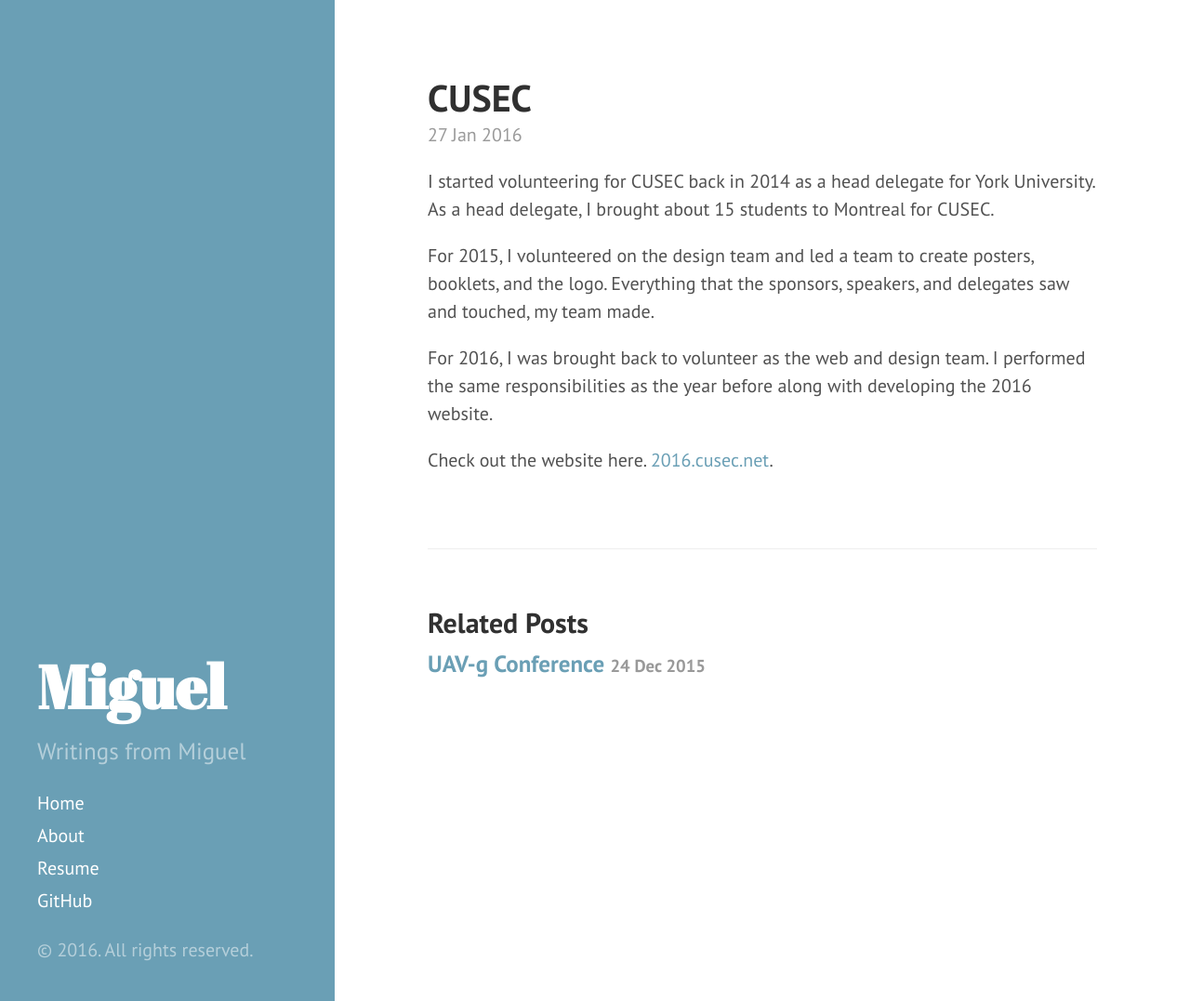
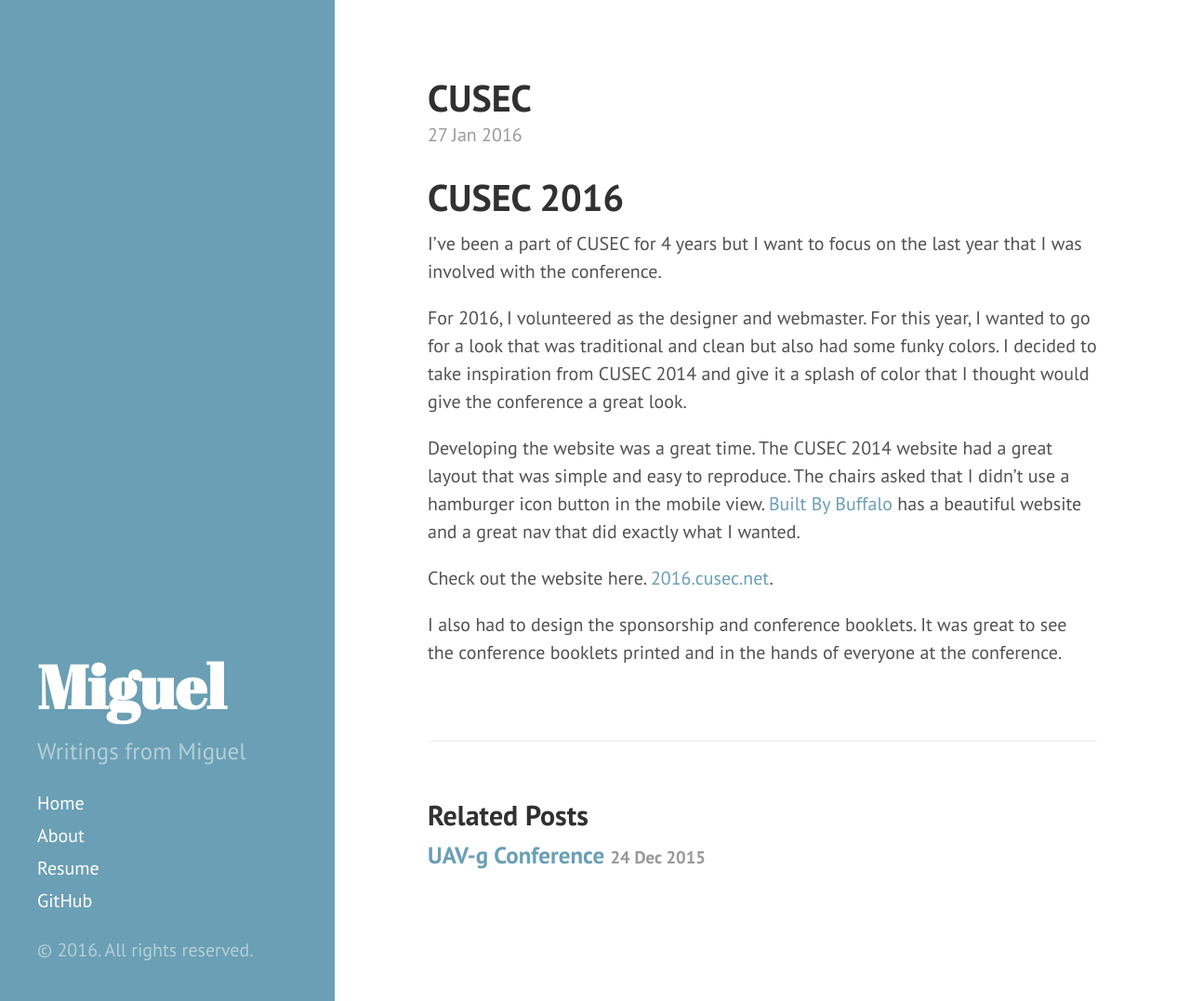
Before and after one commit to migueog/migueog.github.io, a Jekyll site: the page built from _posts/2016-1-27-cusec.md, in a window 1280 px wide and 1077 px high. Shown: the whole window at 93% size. Built offline with Jekyll 4.4.1, drawn with Linux system fonts in a browser that asks for light colours; Markdown is read by kramdown in place of the engine named in the settings.

Commit message:
Updated CUSEC post

```diff
--- a/_posts/2016-1-27-cusec.md
+++ b/_posts/2016-1-27-cusec.md
@@ -2,14 +2,22 @@
 layout: post
 title: CUSEC
 ---
-I started volunteering for CUSEC back in 2014 as a head delegate for York University.
-As a head delegate, I brought about 15 students to Montreal for CUSEC.
 
-For 2015, I volunteered on the design team and led a team to create posters,
-booklets, and the logo. Everything that the sponsors, speakers, and delegates
-saw and touched, my team made.
+#CUSEC 2016
+I've been a part of CUSEC for 4 years but I want to focus on the last year that I was
+involved with the conference.
 
-For 2016, I was brought back to volunteer as the web and design team. I performed
-the same responsibilities as the year before along with developing the 2016 website.
+For 2016, I volunteered as the designer and webmaster. For this year, I wanted
+to go for a look that was traditional and clean but also had some funky colors.
+I decided to take inspiration from CUSEC 2014 and give it a splash of color that
+I thought would give the conference a great look.
+
+Developing the website was a great time. The CUSEC 2014 website had a great layout
+that was simple and easy to reproduce. The chairs asked that I didn't use a
+hamburger icon button in the mobile view. <a href="http://builtbybuffalo.com/">Built
+By Buffalo</a> has a beautiful website and a great nav that did exactly what I wanted.
 
 Check out the website here. <a href="2016.cusec.net">2016.cusec.net</a>.
+
+I also had to design the sponsorship and conference booklets. It was great to see
+the conference booklets printed and in the hands of everyone at the conference.
```
Also changed, not shown: 3 other files.
